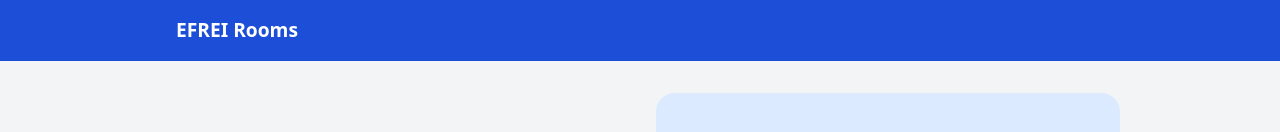
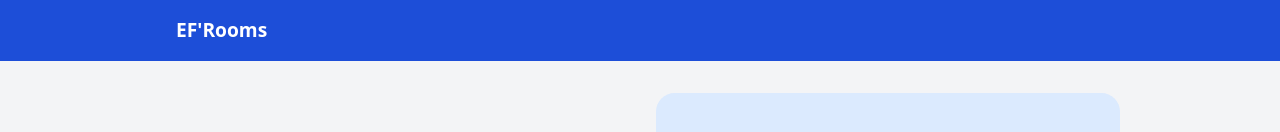
Before and after one commit to augustinnx/efrei-rooms, a Vue app in the folder frontend/: page / in a window 1280 px wide. Shown: the top 132 px of the page. Built offline with nearby package versions, Linux system fonts and the light colour scheme.

Commit message:
push test

```diff
--- a/frontend/src/App.vue
+++ b/frontend/src/App.vue
@@ -18,7 +18,7 @@ async function logout() {
 <template>
   <header class="topbar">
     <div class="container topbar-inner">
-      <RouterLink :to="route.meta.requiresAuth ? '/dashboard' : '/'" class="brand">EFREI Rooms</RouterLink>
+      <RouterLink :to="route.meta.requiresAuth ? '/dashboard' : '/'" class="brand">EF'Rooms</RouterLink>
 
       <!-- Affiché seulement sur les pages réservées aux connectés -->
       <nav v-if="route.meta.requiresAuth" class="topbar-nav">
```
